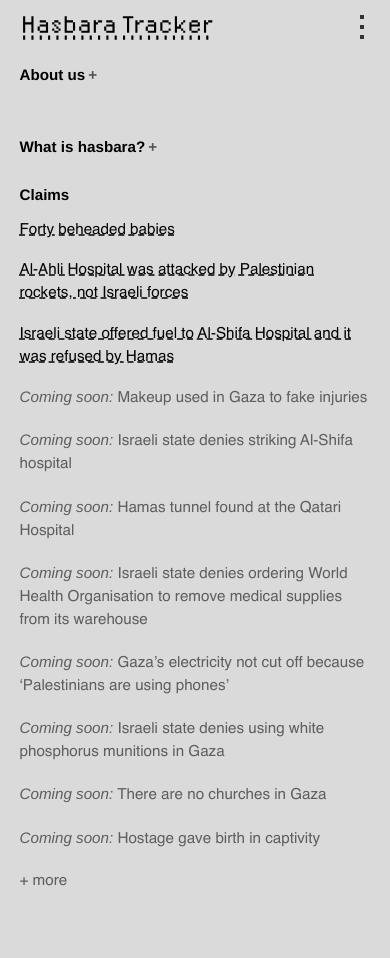
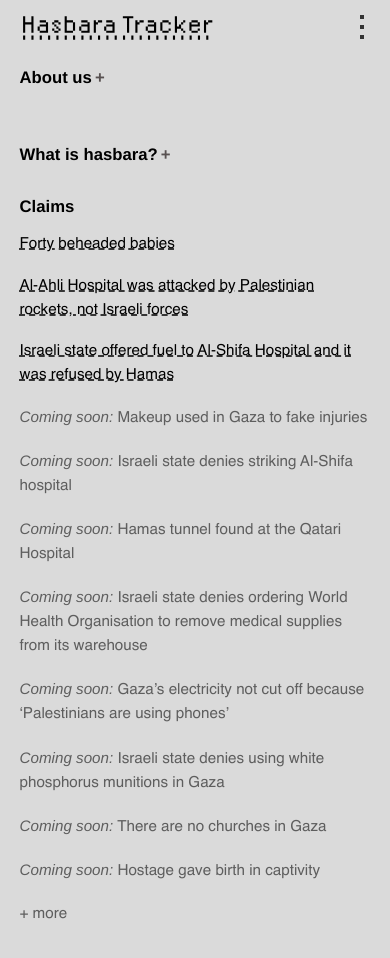
Before and after one commit to tamtzekin/hasbara-tracker, a React (Create React App) app: page / in a window 390 px wide. Shown: the top 958 px of the page. Built offline with nearby package versions, Linux system fonts and the light colour scheme.

Commit message:
(mobile) font fixes for browser dislay

```diff
--- a/src/App.css
+++ b/src/App.css
@@ -93,10 +93,15 @@ h2 {
 body {
     background-color: #DADADA;
     font-family: 'Helvetica', Helvetica, sans-serif;
-    font-size: 1em;
-    line-height: 23px;
+
+    font-size: 1.1rem;
+    line-height: 1.5rem;
+
     margin: 15% 26% 5% 29%;
     text-align: left;
+
+    -moz-osx-font-smoothing: grayscale;
+    text-rendering: optimizeLegibility;
 }
 
 .claim-link {
@@ -413,7 +418,7 @@ h1.ht-heading {
     }
 
     h2 {
-        font-size: 1em;
+        font-size: 1.1em;
     }
 
     .hide-on-mobile {
```
